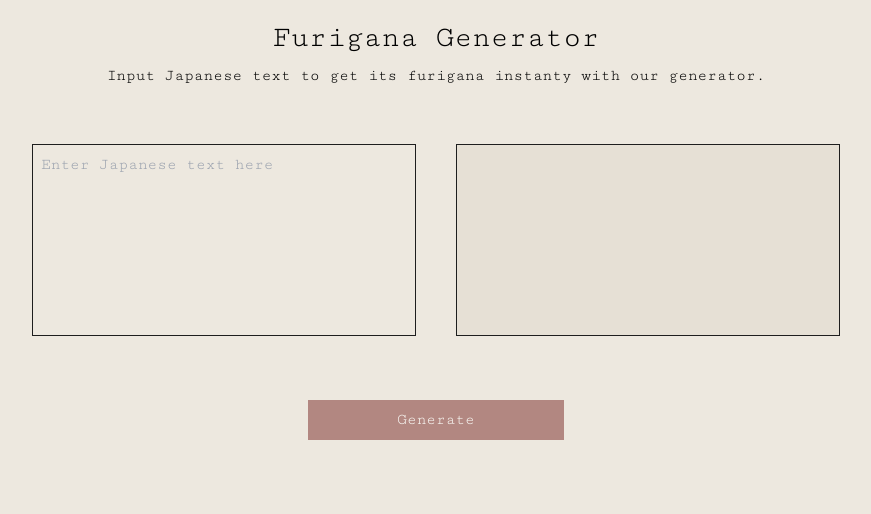
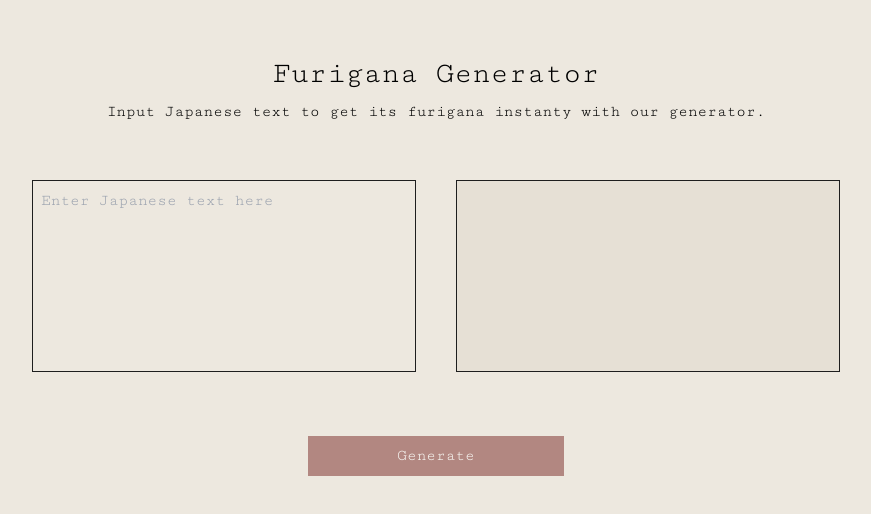
Before and after one commit to robmaeda/react-furigana-generator, a React (Vite) app: page / in a window 1280 px wide. Shown: the top 514 px of the page, without its empty margins (204-1075 px from the left). Built offline with nearby package versions, Linux system fonts and the light colour scheme.

Commit message:
Update padding

```diff
--- a/src/App.tsx
+++ b/src/App.tsx
@@ -36,7 +36,7 @@ const App = () => {
   const disabled = isLoading || !inputText.trim();
 
   return (
-    <div className="px-10 py-5 flex flex-col items-center">
+    <div className="px-10 py-5 flex flex-col items-center xl:pt-14">
       <div className="text-3xl">Furigana Generator</div>
       <div className="mt-2">Input Japanese text to get its furigana instanty with our generator.</div>
       <div className="flex flex-col items-center justify-center mt-14">
```
